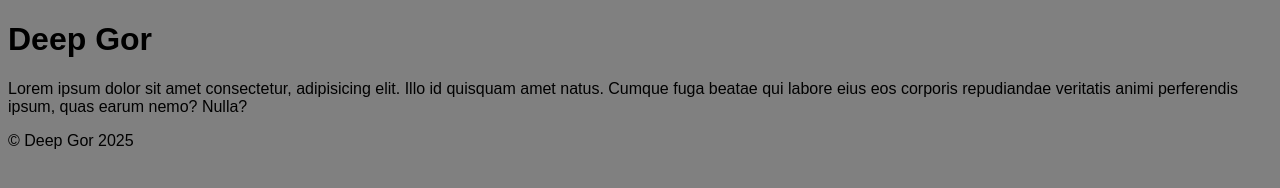
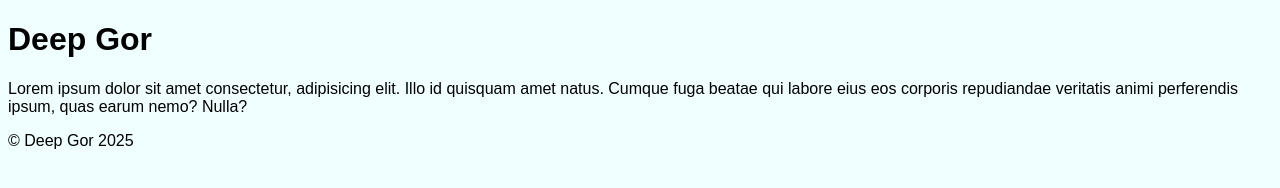
Before and after one commit to dgor5/Week4-COMP6062, a plain HTML site: page index.html in a window 1280 px wide. Drawn offline with Linux system fonts and the light colour scheme.

Commit message:
Update styles.css

```diff
--- a/css/styles.css
+++ b/css/styles.css
@@ -1,4 +1,4 @@
 body {
-    background-color: gray;
+    background-color: azure;
     font-family: Arial, Helvetica, sans-serif;
 }
```
